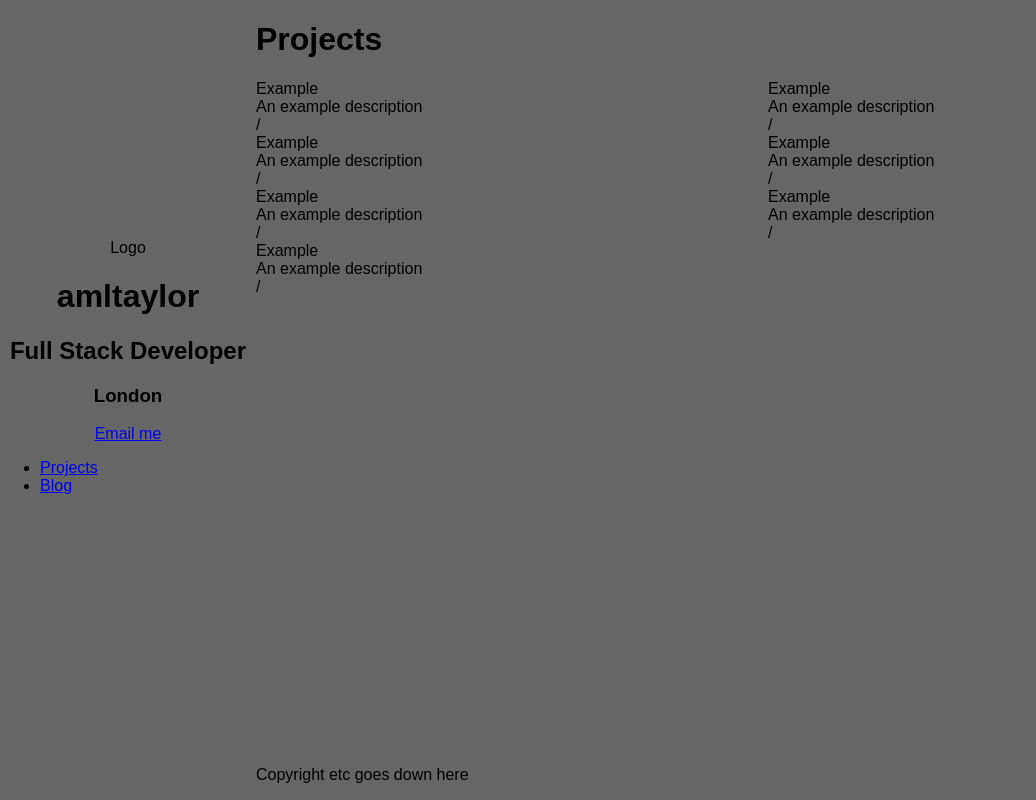
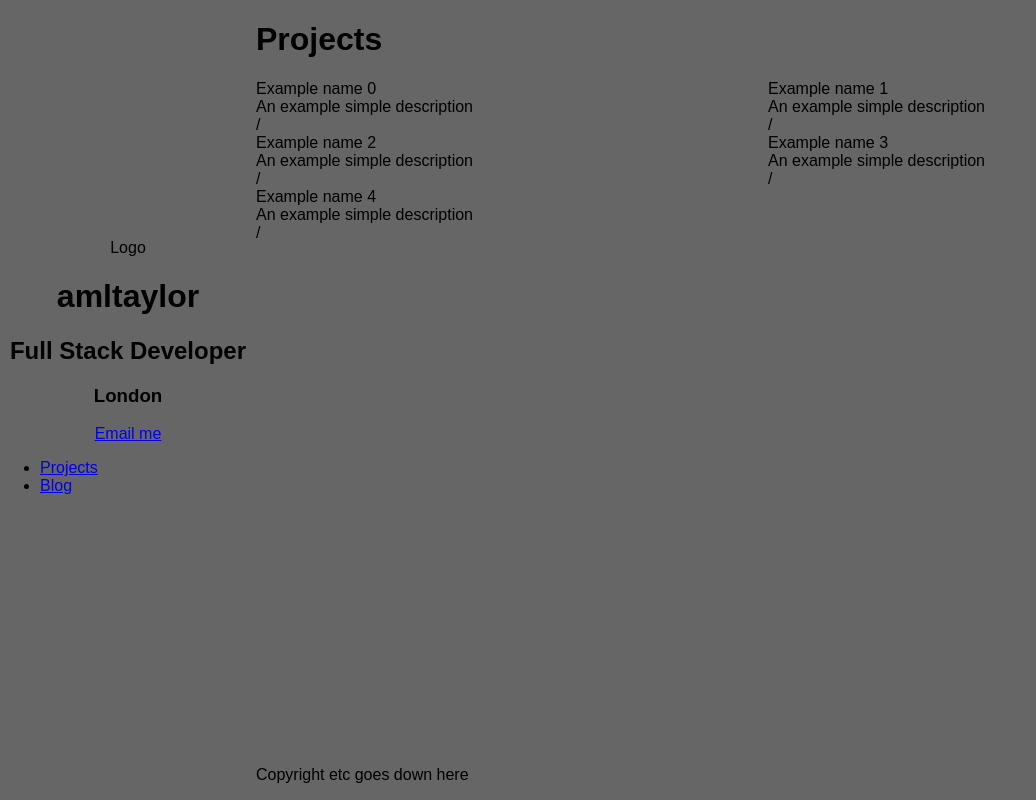
Before and after one commit to ataylor95/personal-site, a React (Create React App) app: page / in a window 1280 px wide. Shown: the whole page, without its empty margins (0-1036 px from the left). Built offline with nearby package versions, Linux system fonts and the light colour scheme.

Commit message:
move t5he list of porjects into a json object to make it easier to edit them rather than hardcode

```diff
--- /dev/null
+++ b/src/data/projects.json
@@ -0,0 +1,29 @@
+{
+    "projects": [
+        {
+            "name": "Example name 0",
+            "description": "An example simple description",
+            "link": "/"
+        },
+        {
+            "name": "Example name 1",
+            "description": "An example simple description",
+            "link": "/"
+        },
+        {
+            "name": "Example name 2",
+            "description": "An example simple description",
+            "link": "/"
+        },
+        {
+            "name": "Example name 3",
+            "description": "An example simple description",
+            "link": "/"
+        },
+        {
+            "name": "Example name 4",
+            "description": "An example simple description",
+            "link": "/"
+        }
+    ]
+}
--- a/src/pages/home/home.tsx
+++ b/src/pages/home/home.tsx
@@ -3,18 +3,18 @@ import React from "react";
 import Page from '../../components/page/page';
 import ProjectCard from '../../components/project-card/project-card';
 
+import projects from '../../data/projects.json';
+
 const Home: React.FC = () => {
+  let projectCards = projects.projects.map(project => {
+    return <ProjectCard name={project.name} description={project.description} link={project.link}></ProjectCard>
+  });
+
   return (
     <Page>
       <h1>Projects</h1>
       <div className="home-page__container">
-          <ProjectCard name="Example" description="An example description" link="/"></ProjectCard>
-          <ProjectCard name="Example" description="An example description" link="/"></ProjectCard>
-          <ProjectCard name="Example" description="An example description" link="/"></ProjectCard>
-          <ProjectCard name="Example" description="An example description" link="/"></ProjectCard>
-          <ProjectCard name="Example" description="An example description" link="/"></ProjectCard>
-          <ProjectCard name="Example" description="An example description" link="/"></ProjectCard>
-          <ProjectCard name="Example" description="An example description" link="/"></ProjectCard>
+        {projectCards}
       </div>
     </Page>
   );
```
Lines whose indentation alone changed are shown as unchanged.
